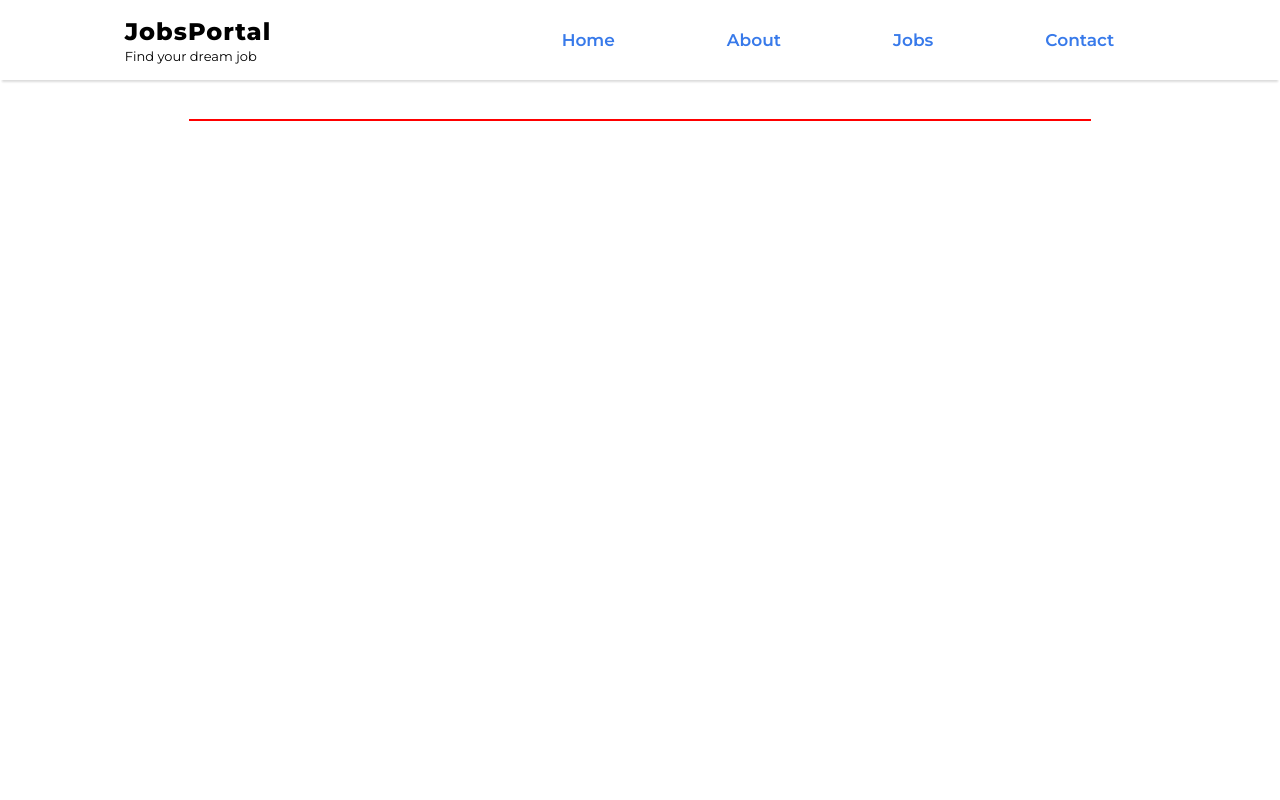
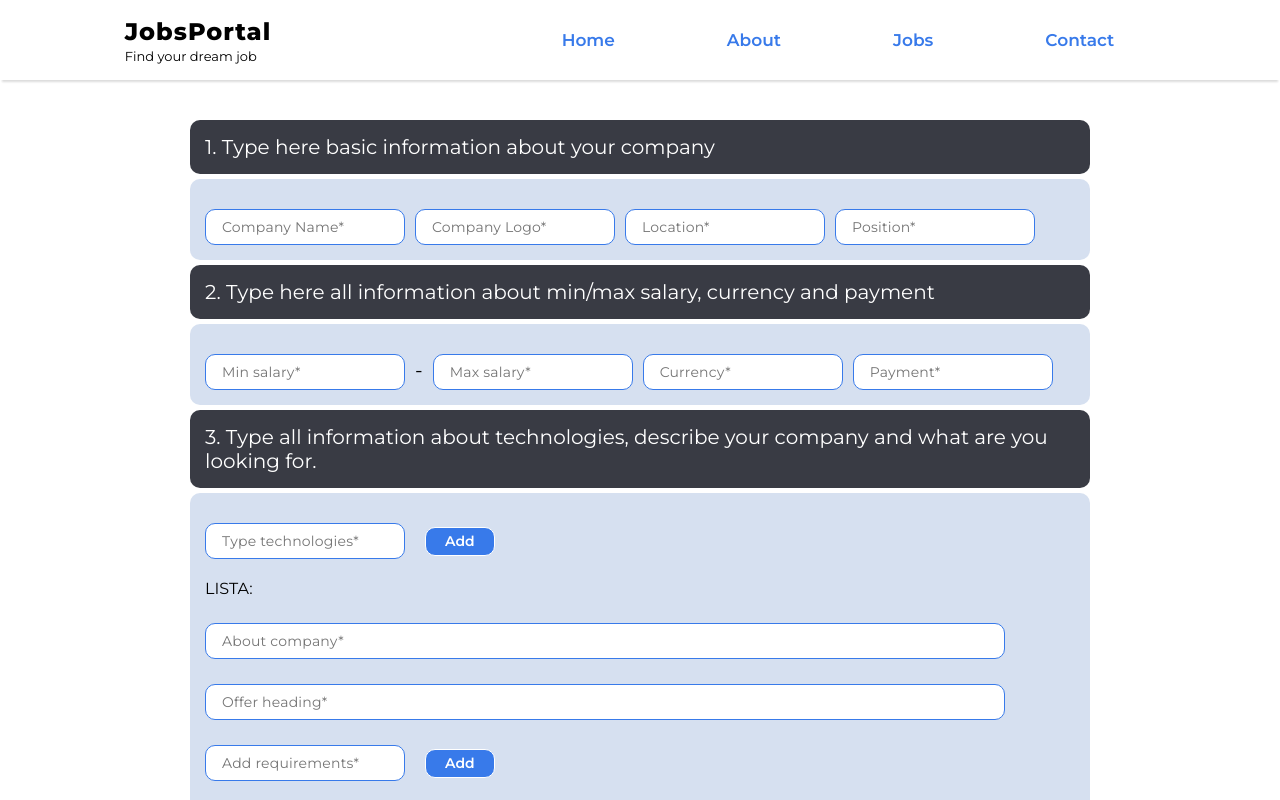
Before and after one commit to mkropidlowski/jobs-portal, a Next.js app: page /addNewOffer in a window 1280 px wide. Shown: the top 800 px of the page. Built offline with nearby package versions, Linux system fonts and the light colour scheme; no server answers.

Commit message:
JOB-15: Work on job offer form

```diff
--- a/components/atoms/Button/Button.tsx
+++ b/components/atoms/Button/Button.tsx
@@ -6,7 +6,7 @@ import capitalize from 'lodash/capitalize';
 export interface IButtonProps {
 	type?: 'button' | 'submit' | 'reset';
 	color?: 'primary' | 'secondary' | 'tertiary' | 'quaternary';
-	size?: 'large' | 'medium' | 'small';
+	sizeVariant?: 'large' | 'medium' | 'small';
 	variant?: 'default';
 	// eslint-disable-next-line no-undef
 	icon?: JSX.Element;
@@ -15,7 +15,7 @@ export interface IButtonProps {
 const Button: FC<IButtonProps & HTMLProps<HTMLButtonElement>> = ({
 	type = 'button',
 	color = 'primary',
-	size = 'medium',
+	sizeVariant,
 	children,
 	className,
 	icon = null,
@@ -23,7 +23,12 @@ const Button: FC<IButtonProps & HTMLProps<HTMLButtonElement>> = ({
 }) => {
 	return (
 		<button
-			className={clsx(styles.button, styles[`button${capitalize(color)}`], styles[`button${capitalize(size)}`], className)}
+			className={clsx(
+				styles.button,
+				styles[`button${capitalize(color)}`],
+				styles[`button${capitalize(sizeVariant)}`],
+				className
+			)}
 			type={type}
 			{...rest}
 		>
--- a/components/atoms/Button/button.module.scss
+++ b/components/atoms/Button/button.module.scss
@@ -21,6 +21,7 @@
 
 .buttonSmall {
 	padding: 5px 19px;
+	font-size: 14px;
 }
 
 .buttonLarge {
--- a/components/atoms/Input/Input.tsx
+++ b/components/atoms/Input/Input.tsx
@@ -6,7 +6,7 @@ import styles from './input.module.scss';
 export type IInputTypeProps = 'text' | 'password' | 'hidden' | 'number' | 'email' | 'date';
 
 export interface IInputProps extends Omit<HTMLProps<HTMLInputElement>, 'type'> {
-	type: IInputTypeProps;
+	type?: IInputTypeProps;
 	placeholder?: string;
 	id?: string;
 	name?: string;
@@ -32,7 +32,7 @@ const Input = forwardRef<HTMLInputElement, IInputProps>(
 			onChange = () => null,
 			className,
 			required,
-			shouldRenderLabel = true,
+			shouldRenderLabel = false,
 			...rest
 		},
 		ref
@@ -46,9 +46,10 @@ const Input = forwardRef<HTMLInputElement, IInputProps>(
 
 				{shouldRenderLabel ? <LabelText text={inputPlaceholder} className={styles.label} /> : null}
 				<input
-					className={clsx(styles.input, styles[`activeInput-${!!inputHandler}`])}
+					className={clsx(styles.input, styles[`activeInput-${!!inputHandler}`], !shouldRenderLabel && styles.hideLabel)}
 					type={type}
 					defaultValue={defaultValue}
+					placeholder={inputPlaceholder}
 					onChange={inputHandler}
 					ref={ref}
 					{...rest}
--- a/components/atoms/Input/input.module.scss
+++ b/components/atoms/Input/input.module.scss
@@ -3,7 +3,8 @@
 
 .inputWrapper {
 	position: relative;
-	width: fit-content;
+	width: 200px;
+	margin-top: 15px;
 }
 
 .input,
@@ -71,3 +72,9 @@
 		outline: 1px solid $color-green;
 	}
 }
+
+.hideLabel {
+	& ~ .label {
+		visibility: hidden;
+	}
+}
--- a/components/molecules/AddOfferForm/AddOfferForm.tsx
+++ b/components/molecules/AddOfferForm/AddOfferForm.tsx
@@ -1,50 +1,203 @@
+import Button from 'components/atoms/Button/Button';
+import Heading from 'components/atoms/Heading/Heading';
+import Input, { IInputTypeProps } from 'components/atoms/Input/Input';
+import { ICard } from 'components/organisms/Offers/types';
 import { db } from 'config/firebase/firebaseConfig';
 import { addDoc, collection, Timestamp } from 'firebase/firestore/lite';
+import { FC, useState } from 'react';
 import Navbar from '../NavBar/Navbar';
 import styles from './addOfferForm.module.scss';
+import { addOfferInputs } from './data';
+import { useForm } from 'react-hook-form';
 
-export interface IOfferForm {}
+const AddOfferForm: FC = () => {
+	const [technologies, setTechnologies] = useState<string>('');
 
-const AddOfferForm: React.FC<IOfferForm> = () => {
-	const addJob = async () => {
-		const docRef = await addDoc(collection(db, 'jobs'), {
-			companyName: 'Amazon',
-			companyImg: 'https://img.icons8.com/color/48/null/amazon.png',
-			currency: 'PLN',
-			addedAt: Timestamp.fromDate(new Date()),
-			location: 'Warsaw, Poland',
-			position: 'Senior Web Developer',
-			salaryFrom: '20000',
-			salaryTo: '25000',
-			salaryType: 'PLN',
-			technologies: ['JavaScript', 'React.js', 'Vue.js', 'AWS', 'Cloud', 'Python'],
-			offerDescription: {
-				aboutCompany:
-					'Join Amazon Project Kuiper. Project Kuiper is an initiative to launch a constellation of Low Earth Orbit satellites that will provide low-latency, high-speed broadband connectivity to unserved and underserved communities around the world.',
-				benefits: '',
-				footer: 'Join Amazon Project Kuiper.',
-				heading:
-					'You will architect the software infrastructure for RF test automation and ATE in the payload Antennas and Customer Terminal labs. You will develop the test framework for the internal team to create, track, update, change, and execute tests. This framework enables repeatable, discoverable tests, collects critical measurements, and simplifies test verification. You will work closely with Antenna&RF Engineers, System Developers, Software Developers, Digital and FPGA/DSP designers to help support them in the automation of existing testing. You will be the lab software liaison interfacing with external teams on integrating automated testing into acceptance procedures, qualification test procedures, payload integration test.',
-				requirementsList: [
-					'Determine automation requirements across the internal and external teams',
-					'Develop automation services to optimize measurements, data management and analysis for antenna and customer terminal verification',
-					'Train internal and external teams on test automation',
-				],
-			},
-		});
-		console.log('Document written with ID: ', docRef.id);
+	const handlerAddTechnologies = (e) => {
+		// e.preventDefault();
+		// const newTechnology = e.target.previousSibling.value;
+		// setTechnologies([...technologies, newTechnology]);
+		// e.target.previousSibling.value = '';
 	};
 
-	// addJob();
+	const {
+		register,
+		handleSubmit,
+		getValues,
+		formState: { errors },
+	} = useForm<ICard>({
+		mode: 'all',
+	});
+
+	// const customGetValues = async () => {
+	// 	const formData = getValues();
+
+	// }
+	const submitForm = async () => {
+		const formData = getValues();
+		try {
+			console.log(formData);
+		} catch {
+			console.log('error');
+		}
+	};
 
 	return (
 		<div className={styles.wrapper}>
 			<Navbar />
-			<form action="" className={styles.form}>
-				{/* placee for <Input TODO: JOB-16 */}
+			<form
+				className={styles.form}
+				onSubmit={(e) => {
+					e.preventDefault();
+					handleSubmit(submitForm)();
+				}}
+			>
+				<Heading variant="h4" className={styles.heading}>
+					1. Type here basic information about your company
+				</Heading>
+
+				<div className={styles.basicInformation}>
+					{addOfferInputs.map(({ formKey, label, inputType }) => {
+						const formInputKey = formKey as keyof ICard;
+						const formInputType = inputType as IInputTypeProps;
+						return (
+							<Input
+								key={formKey}
+								type={formInputType}
+								{...register(formInputKey)}
+								// error={!!errors[formInputKey]?.message}
+								// errorText={errors[formInputKey]?.message}
+								placeholder={label}
+								required
+							/>
+						);
+					})}
+				</div>
+				<Heading variant="h4" className={styles.heading}>
+					2. Type here all information about min/max salary, currency and payment
+				</Heading>
+
+				<div className={styles.salaryInformation}>
+					<Input type="number" placeholder="Min salary" {...register('salaryFrom')} required shouldRenderLabel={false} />
+					<span className={styles.minusChar}>-</span>
+					<Input type="number" placeholder="Max salary" {...register('salaryTo')} required shouldRenderLabel={false} />
+					<Input
+						type="text"
+						list="currencyVariant"
+						placeholder="Currency"
+						{...register('currency')}
+						required
+						shouldRenderLabel={false}
+					/>
+					<datalist id="currencyVariant">
+						<option value="PLN">PLN</option>
+						<option value="EURO">EURO</option>
+						<option value="DOLAR">DOLAR</option>
+					</datalist>
+					<Input
+						type="text"
+						list="salaryVariant"
+						placeholder="Payment"
+						{...register('salaryType')}
+						required
+						shouldRenderLabel={false}
+					/>
+					<datalist id="salaryVariant">
+						<option value="NET">NET</option>
+						<option value="GROSS">GROSS</option>
+					</datalist>
+				</div>
+				<Heading variant="h4" className={styles.heading}>
+					3. Type all information about technologies, describe your company and what are you looking for.
+				</Heading>
+
+				<div className={styles.description}>
+					<div className={styles.technologiesBox}>
+						<div className={styles.inputs}>
+							<Input
+								type="text"
+								placeholder="Type technologies"
+								{...register('technologies')}
+								required
+								onChange={(e) => setTechnologies(e.target.value)}
+							/>
+							<Button type="button" color="primary" sizeVariant="small" onClick={handlerAddTechnologies}>
+								Add
+							</Button>
+						</div>
+						<div className={styles.outputList}>LISTA: {technologies}</div>
+					</div>
+
+					<Input
+						type="text"
+						className={styles.descriptionInput}
+						placeholder="About company"
+						{...register('offerDescription.aboutCompany')}
+						required
+					/>
+					<Input
+						type="text"
+						className={styles.descriptionInput}
+						placeholder="Offer heading"
+						{...register('offerDescription.heading')}
+						required
+					/>
+					<div className={styles.requirementsListBox}>
+						<div className={styles.inputs}>
+							<Input type="text" placeholder="Add requirements" {...register('offerDescription.requirementsList')} required />
+							<Button type="button" color="primary" sizeVariant="small">
+								Add
+							</Button>
+						</div>
+						<div className={styles.outputList}>LISTA</div>
+					</div>
+					<Input
+						type="text"
+						className={styles.descriptionInput}
+						placeholder="Offer footer"
+						{...register('offerDescription.footer')}
+						required
+					/>
+				</div>
+				<div className={styles.buttons}>
+					<Button type="reset" color="secondary">
+						Reset form
+					</Button>
+					<Button type="submit" color="tertiary">
+						Send
+					</Button>
+				</div>
 			</form>
 		</div>
 	);
 };
 
 export default AddOfferForm;
+
+// const addJob = async () => {
+// 	const docRef = await addDoc(collection(db, 'jobs'), {
+// 		companyName: 'Amazon',
+// 		companyImg: 'https://img.icons8.com/color/48/null/amazon.png',
+// 		currency: 'PLN',
+// 		addedAt: Timestamp.fromDate(new Date()),
+// 		location: 'Warsaw, Poland',
+// 		position: 'Senior Web Developer',
+// 		salaryFrom: '20000',
+// 		salaryTo: '25000',
+// 		salaryType: 'PLN',
+// 		technologies: ['JavaScript', 'React.js', 'Vue.js', 'AWS', 'Cloud', 'Python'],
+// 		offerDescription: {
+// 			aboutCompany:
+// 				'Join Amazon Project Kuiper. Project Kuiper is an initiative to launch a constellation of Low Earth Orbit satellites that will provide low-latency, high-speed broadband connectivity to unserved and underserved communities around the world.',
+// 			footer: 'Join Amazon Project Kuiper.',
+// 			heading:
+// 				'You will architect the software infrastructure for RF test automation and ATE in the payload Antennas and Customer Terminal labs. You will develop the test framework for the internal team to create, track, update, change, and execute tests. This framework enables repeatable, discoverable tests, collects critical measurements, and simplifies test verification. You will work closely with Antenna&RF Engineers, System Developers, Software Developers, Digital and FPGA/DSP designers to help support them in the automation of existing testing. You will be the lab software liaison interfacing with external teams on integrating automated testing into acceptance procedures, qualification test procedures, payload integration test.',
+// 			requirementsList: [
+// 				'Determine automation requirements across the internal and external teams',
+// 				'Develop automation services to optimize measurements, data management and analysis for antenna and customer terminal verification',
+// 				'Train internal and external teams on test automation',
+// 			],
+// 		},
+// 	});
+// 	console.log('Document written with ID: ', docRef.id);
+// };
--- a/components/molecules/AddOfferForm/addOfferForm.module.scss
+++ b/components/molecules/AddOfferForm/addOfferForm.module.scss
@@ -5,10 +5,67 @@
 	display: flex;
 	justify-content: center;
 	.form {
+		display: flex;
+		flex-direction: column;
+		align-items: center;
+		gap: 5px;
 		position: relative;
 		top: 120px;
 		width: 900px;
 		height: auto;
-		outline: 1px solid red;
+		.heading {
+			width: 100%;
+			text-align: left;
+			background: $color-cream;
+			padding: 15px;
+			border-radius: 10px;
+			color: $color-white;
+		}
+		.basicInformation,
+		.salaryInformation {
+			width: 100%;
+			display: flex;
+			align-items: center;
+			gap: 10px;
+			background: $color-wedding;
+			padding: 15px;
+			border-radius: 10px;
+		}
+
+		.salaryInformation {
+			.minusChar {
+				position: relative;
+				top: 5px;
+				font-size: 20px;
+			}
+		}
+		.description {
+			display: flex;
+			width: 100%;
+			flex-direction: column;
+			gap: 10px;
+			background: $color-wedding;
+			padding: 15px;
+			border-radius: 10px;
+			.technologiesBox,
+			.requirementsListBox {
+				display: flex;
+				flex-direction: column;
+				gap: 20px;
+			}
+			.inputs {
+				display: flex;
+				align-items: baseline;
+				gap: 20px;
+			}
+			.descriptionInput {
+				width: 800px;
+			}
+		}
+		.buttons {
+			display: flex;
+			gap: 30px;
+			margin: 50px 0 50px;
+		}
 	}
 }
--- /dev/null
+++ b/components/molecules/AddOfferForm/data.ts
@@ -0,0 +1,22 @@
+export const addOfferInputs = [
+	{
+		formKey: 'companyName',
+		label: 'Company Name',
+		inputType: 'text',
+	},
+	{
+		formKey: 'companyImg',
+		label: 'Company Logo',
+		inputType: 'text',
+	},
+	{
+		formKey: 'location',
+		label: 'Location',
+		inputType: 'text',
+	},
+	{
+		formKey: 'position',
+		label: 'Position',
+		inputType: 'text',
+	},
+];
--- a/package.json
+++ b/package.json
@@ -46,6 +46,7 @@
 		"husky": "^8.0.3",
 		"lodash.capitalize": "^4.2.1",
 		"prettier": "^2.8.4",
+		"react-hook-form": "^7.43.6",
 		"sass": "^1.58.3",
 		"storybook-addon-sass-postcss": "^0.1.3",
 		"typescript": "^4.7.4"
```
Also changed, not shown: 1 other file (tests, documents, lock files or other folders).
